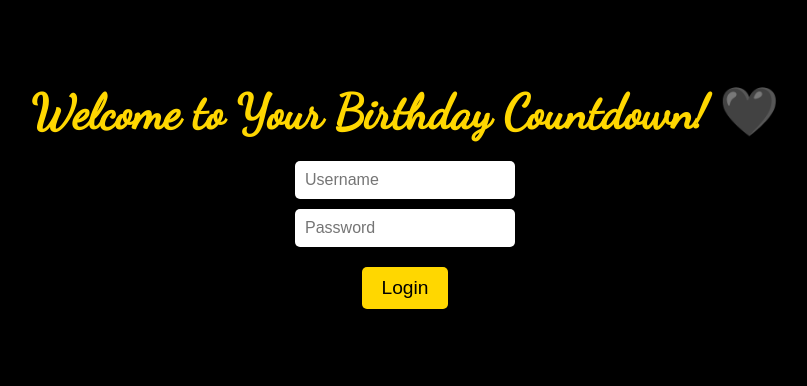
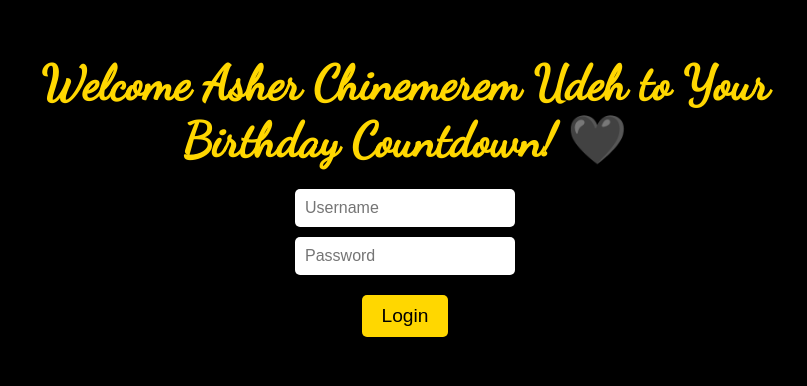
Before and after one commit to Akachi-Anabanti/ashers-birthday-countdown, a plain HTML site: page index.html in a window 1280 px wide. Shown: the part 207-593 px from the top of the page, without its empty margins (235-1042 px from the left). Drawn offline with nearby package versions, Linux system fonts and the light colour scheme.

Commit message:
Update index.html

```diff
--- a/index.html
+++ b/index.html
@@ -9,7 +9,7 @@
 </head>
 <body>
     <div class="container" id="login-page">
-        <h1>Welcome to Your Birthday Countdown! 🖤</h1>
+        <h1>Welcome Asher Chinemerem Udeh to Your Birthday Countdown! 🖤</h1>
         <form id="login-form">
             <input type="text" id="username" placeholder="Username" required>
             <input type="password" id="password" placeholder="Password" required>
```
